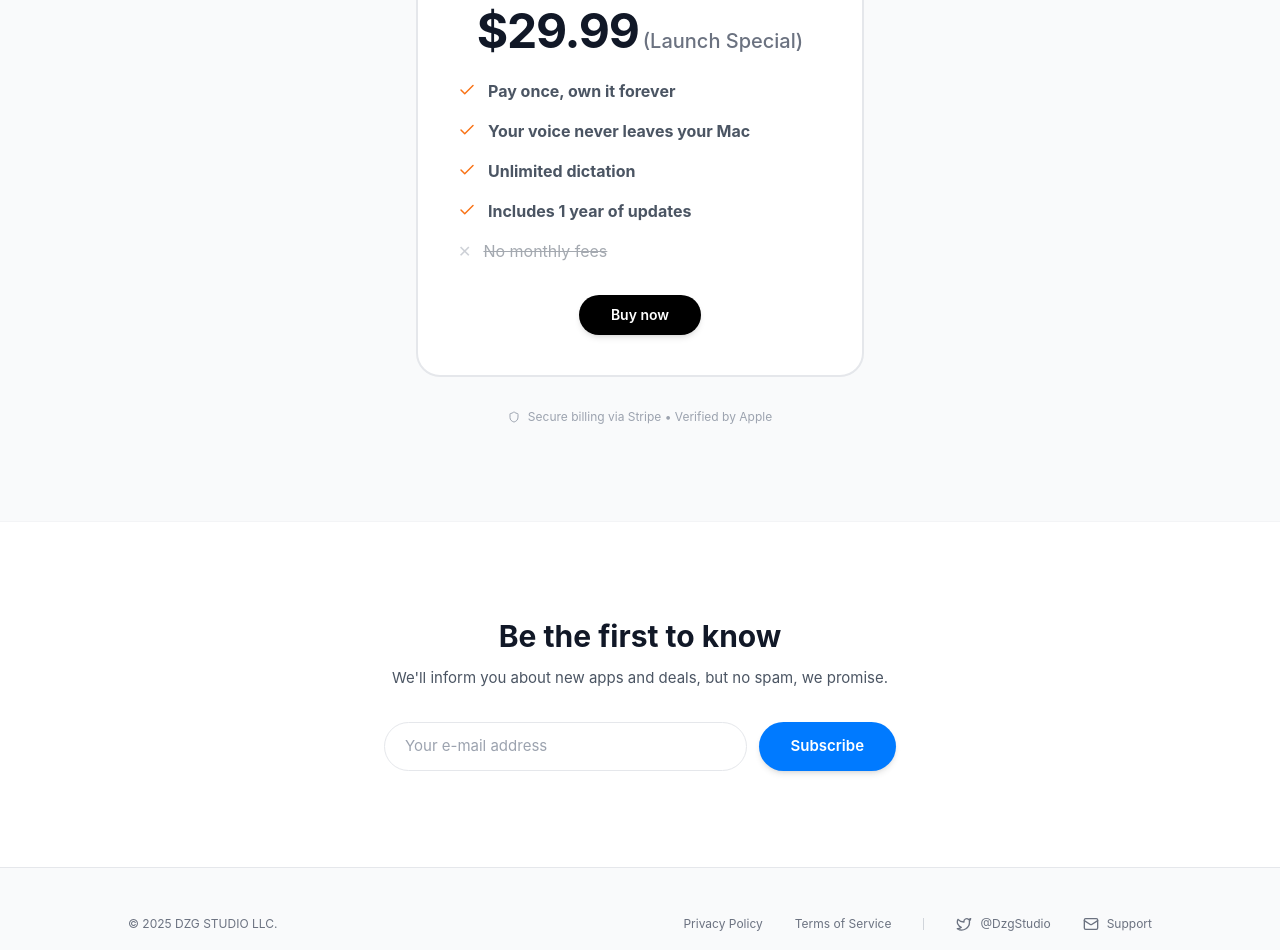
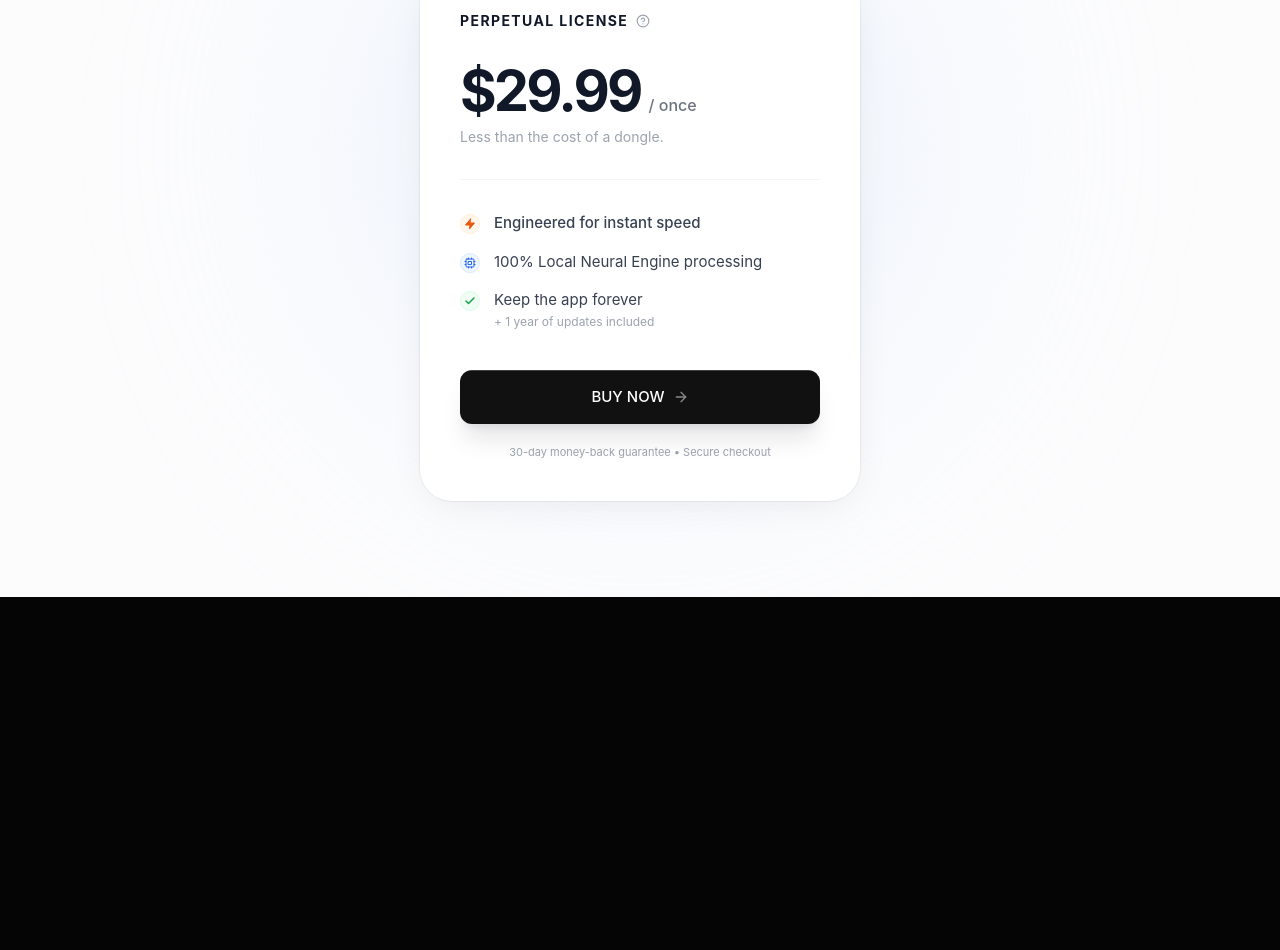
Before and after one commit to yg1112/ResoWebsite, a React (Vite) app: page / in a window 1280 px wide. Shown: the part 4702-5652 px from the top of the page. After the commit the page ends 5299 px from the top, so only its background shows below. Built offline with nearby package versions, Linux system fonts and the light colour scheme; the HTML template or start-up script is replaced by a standard one.

Commit message:
Update Footer.jsx

```diff
--- a/src/components/Footer.jsx
+++ b/src/components/Footer.jsx
@@ -1,162 +1,124 @@
-import React, { useState } from 'react';
-import { Twitter, Mail, CheckCircle2, Shield, Check } from 'lucide-react';
-import DownloadButton from './DownloadButton';
+import React from 'react';
+import { Check, Shield, Zap, Cpu, HelpCircle, ArrowRight } from 'lucide-react';
 
-// App Icon
-const AppIcon = ({ className }) => (
-  <svg viewBox="0 0 512 512" fill="none" xmlns="http://www.w3.org/2000/svg" className={className}>
-    <defs>
-      <linearGradient id="icon_grad_footer" x1="256" y1="0" x2="256" y2="512" gradientUnits="userSpaceOnUse">
-        <stop offset="0" stopColor="#FB923C"/>
-        <stop offset="1" stopColor="#EA580C"/>
-      </linearGradient>
-      <filter id="icon_shadow_footer" x="-20%" y="-20%" width="140%" height="140%">
-         <feDropShadow dx="0" dy="4" stdDeviation="6" floodColor="#000" floodOpacity="0.15"/>
-      </filter>
-    </defs>
-    <rect x="0" y="0" width="512" height="512" rx="110" fill="url(#icon_grad_footer)"/>
-    <rect x="8" y="8" width="496" height="496" rx="108" stroke="white" strokeOpacity="0.1" strokeWidth="8"/>
-    <g stroke="white" strokeWidth="42" strokeLinecap="round" strokeLinejoin="round" filter="url(#icon_shadow_footer)">
-      <path d="M352 190H160"/>
-      <path d="M210 130L150 190L210 250"/>
-      <path d="M160 322H352"/>
-      <path d="M302 262L362 322L302 382"/>
-    </g>
-  </svg>
-);
-
-const Footer = () => {
-  const [email, setEmail] = useState('');
-  const [subscribed, setSubscribed] = useState(false);
-
-  const handleSubscribe = async (e) => {
-    e.preventDefault();
-    if (!email) return;
-    const formBody = `email=${encodeURIComponent(email)}&userGroup=Newsletter`;
-    try {
-      const response = await fetch("https://app.loops.so/api/newsletter-form/cmjdjf56l00dd0izhwc34oz2l", {
-        method: "POST",
-        body: formBody,
-        headers: { "Content-Type": "application/x-www-form-urlencoded" },
-      });
-      if (response.ok) {
-        setSubscribed(true);
-        setEmail('');
-      } else {
-        alert("Something went wrong. Please try again.");
-      }
-    } catch (error) {
-      console.error("Error:", error);
-      alert("Something went wrong. Please try again.");
-    }
-  };
-
+const Pricing = () => {
   const handleBuy = () => {
     window.open('https://buy.stripe.com/7sY14m2FX9ps7jIcht6AM01', '_blank');
   };
 
   return (
-    <>
-      {/* PRICING SECTION */}
-      <section id="pricing" className="py-24 px-6 border-t border-gray-200 bg-gray-50 relative z-10 text-center">
-        <div className="max-w-[67.2rem] mx-auto">
-          <h2 className="text-4xl font-bold text-gray-900 mb-3">Simple, Transparent Pricing</h2>
-          <p className="text-gray-500 mb-12">Pay once, own forever</p>
+    <section id="pricing" className="relative py-24 px-6 overflow-hidden bg-gray-50/50 border-t border-gray-200">
+
+      {/* 背景装饰：模拟 M-Series 芯片的辉光 */}
+      <div className="absolute top-1/2 left-1/2 -translate-x-1/2 -translate-y-1/2 w-[600px] h-[600px] bg-blue-100/40 rounded-full blur-[120px] pointer-events-none" />
+
+      <div className="relative max-w-4xl mx-auto">
+
+        {/* 标题区域：主打“释放硬件潜能” */}
+        <div className="text-center mb-16 space-y-4">
+          <h2 className="text-4xl md:text-5xl font-bold text-gray-900 tracking-tight">
+            Put your Neural Engine to work.
+          </h2>
+          <p className="text-lg text-gray-500 max-w-2xl mx-auto leading-relaxed">
+            You invested in Apple Silicon. Now use it.
+            <br className="hidden md:block"/>
+            Get highly optimized, local intelligence that flies on your M-series chip.
+          </p>
+        </div>
 
         <div className="flex justify-center">
-            {/* Lifetime License */}
-            <div className="bg-white border-2 border-gray-200 rounded-3xl p-10 hover:border-orange-500 hover:shadow-lg transition-all relative max-w-md w-full">
-              <h3 className="text-2xl font-bold text-gray-900 mb-2">Lifetime License</h3>
-              <div className="flex items-baseline justify-center gap-1 my-6">
-                <span className="text-5xl font-bold text-gray-900 tracking-tight">$29.99</span>
-                <span className="text-gray-500 font-medium text-xl">(Launch Special)</span>
+
+          {/* PRICING CARD */}
+          <div className="relative group w-full max-w-[440px] bg-white rounded-[2rem] shadow-[0_8px_40px_-12px_rgba(0,0,0,0.1)] ring-1 ring-black/5 transition-transform duration-300 hover:-translate-y-1">
+
+            {/* 顶部高光条 */}
+            <div className="absolute inset-x-0 top-0 h-px bg-gradient-to-r from-transparent via-orange-400/40 to-transparent" />
+
+            <div className="p-8 md:p-10">
+
+              {/* Header: License Type */}
+              <div className="flex justify-between items-center mb-8">
+                <div className="flex items-center gap-2">
+                  <h3 className="text-sm font-bold text-gray-900 uppercase tracking-widest">
+                    Perpetual License
+                  </h3>
+                  {/* Tooltip hint regarding the CleanShot model */}
+                  <div className="group/tooltip relative">
+                    <HelpCircle size={14} className="text-gray-400 cursor-help" />
+                    <div className="absolute bottom-full left-1/2 -translate-x-1/2 mb-2 w-48 p-2 bg-gray-900 text-white text-[10px] rounded-lg opacity-0 group-hover/tooltip:opacity-100 transition-opacity pointer-events-none text-center">
+                      Own version 1.0 forever. Includes 1 year of updates. Renewal is optional.
                     </div>
-              <ul className="text-left space-y-4 mb-8 text-gray-600">
-                <li className="flex gap-3"><Check size={18} className="text-orange-500 flex-shrink-0 mt-0.5" /> <span><strong>Pay once, own it forever</strong></span></li>
-                <li className="flex gap-3"><Check size={18} className="text-orange-500 flex-shrink-0 mt-0.5" /> <span><strong>Your voice never leaves your Mac</strong></span></li>
-                <li className="flex gap-3"><Check size={18} className="text-orange-500 flex-shrink-0 mt-0.5" /> <span><strong>Unlimited dictation</strong></span></li>
-                <li className="flex gap-3"><Check size={18} className="text-orange-500 flex-shrink-0 mt-0.5" /> <span><strong>Includes 1 year of updates</strong></span></li>
-                <li className="flex gap-3 opacity-50"><span className="text-gray-400">✕</span> <span className="line-through">No monthly fees</span></li>
-              </ul>
-              <div className="flex justify-center">
-                <button
-                  onClick={handleBuy}
-                  className="px-8 py-2.5 bg-black text-white rounded-full font-semibold text-sm hover:bg-gray-800 transition-all shadow-md hover:shadow-lg"
-                >
-                  Buy now
-                </button>
                   </div>
                 </div>
               </div>
 
-          <p className="text-xs text-gray-400 mt-8 flex items-center justify-center gap-2">
-            <Shield size={12}/> Secure billing via Stripe • Verified by Apple
+              {/* Price */}
+              <div className="flex items-baseline gap-1 mb-2">
+                <span className="text-[3.5rem] leading-none font-bold text-gray-900 tracking-tighter">$29.99</span>
+                <span className="text-base text-gray-500 font-medium ml-1">/ once</span>
+              </div>
+              <p className="text-sm text-gray-400 mb-8">
+                Less than the cost of a dongle.
+              </p>
+
+              {/* Divider */}
+              <div className="h-px w-full bg-gray-100 mb-8" />
+
+              {/* Features List */}
+              <ul className="space-y-4 mb-10">
+                <li className="flex items-start gap-3.5">
+                  <div className="flex-shrink-0 w-5 h-5 rounded-full bg-orange-50 flex items-center justify-center mt-0.5 border border-orange-100">
+                    <Zap size={12} className="text-orange-600 fill-orange-600" />
+                  </div>
+                  <span className="text-gray-700 text-[15px] font-medium">
+                    Engineered for instant speed
+                  </span>
+                </li>
+
+                <li className="flex items-start gap-3.5">
+                  <div className="flex-shrink-0 w-5 h-5 rounded-full bg-blue-50 flex items-center justify-center mt-0.5 border border-blue-100">
+                    <Cpu size={12} className="text-blue-600" />
+                  </div>
+                  <span className="text-gray-700 text-[15px]">
+                    100% Local Neural Engine processing
+                  </span>
+                </li>
+
+                <li className="flex items-start gap-3.5">
+                  <div className="flex-shrink-0 w-5 h-5 rounded-full bg-green-50 flex items-center justify-center mt-0.5 border border-green-100">
+                    <Check size={12} className="text-green-600 stroke-[3]" />
+                  </div>
+                  <div className="flex flex-col">
+                    <span className="text-gray-700 text-[15px]">
+                      Keep the app forever
+                    </span>
+                    <span className="text-xs text-gray-400 mt-0.5">
+                      + 1 year of updates included
+                    </span>
+                  </div>
+                </li>
+              </ul>
+
+              {/* CTA Button */}
+              <button
+                onClick={handleBuy}
+                className="group relative w-full flex items-center justify-center gap-2 py-4 rounded-xl bg-[#111] text-white font-medium text-[15px] shadow-xl shadow-gray-900/10 hover:shadow-2xl hover:shadow-gray-900/20 hover:scale-[1.02] transition-all duration-200 overflow-hidden uppercase"
+              >
+                <div className="absolute inset-x-0 top-0 h-px bg-white/20" />
+                <span className="relative z-10 flex items-center gap-2">
+                  Buy Now <ArrowRight size={16} className="opacity-50 group-hover:translate-x-0.5 transition-transform"/>
+                </span>
+              </button>
+
+              <p className="text-[11px] text-gray-400 text-center mt-5">
+                30-day money-back guarantee • Secure checkout
               </p>
             </div>
-      </section>
-
-      {/* NEWSLETTER SECTION */}
-      <section className="py-24 px-6 bg-white border-t border-gray-100 relative z-10">
-        <div className="max-w-5xl mx-auto text-center">
-          <h2 className="text-3xl font-bold text-gray-900 mb-3">Be the first to know</h2>
-          <p className="text-gray-600 text-[15px] mb-8 leading-relaxed">
-            We'll inform you about new apps and deals, but no spam, we promise.
-          </p>
-
-          {subscribed ? (
-            <div className="flex flex-col items-center justify-center p-6 bg-green-50 rounded-2xl border border-green-100 animate-in fade-in zoom-in duration-300">
-              <div className="w-12 h-12 bg-green-100 rounded-full flex items-center justify-center mb-3">
-                <CheckCircle2 size={24} className="text-green-600" />
           </div>
-              <h3 className="text-xl font-bold text-gray-900">You're on the list!</h3>
-              <p className="text-gray-500">Thanks for subscribing.</p>
         </div>
-          ) : (
-            <form onSubmit={handleSubscribe} className="flex flex-col sm:flex-row gap-3 justify-center max-w-lg mx-auto">
-              <input
-                type="email"
-                required
-                placeholder="Your e-mail address"
-                value={email}
-                onChange={(e) => setEmail(e.target.value)}
-                className="flex-1 px-5 py-3 rounded-full border border-gray-200 bg-white focus:bg-white focus:ring-2 focus:ring-blue-500/20 focus:border-blue-500 outline-none transition-all placeholder:text-gray-400 text-[15px]"
-              />
-              <button
-                type="submit"
-                className="px-8 py-3 bg-[#007AFF] text-white font-semibold rounded-full hover:bg-[#0051D5] transition-all shadow-md hover:shadow-lg whitespace-nowrap text-[15px]"
-              >
-                Subscribe
-              </button>
-            </form>
-          )}
       </div>
     </section>
-
-      {/* FOOTER */}
-      <footer id="contact" className="py-12 px-6 border-t border-gray-200 bg-gray-50 text-xs text-gray-500 relative z-10">
-        <div className="max-w-5xl mx-auto flex flex-col md:flex-row justify-between items-start gap-8">
-          <div className="flex flex-col gap-6">
-            <div className="flex items-center">
-              <span>&copy; 2025 DZG STUDIO LLC.</span>
-            </div>
-          </div>
-          <div className="flex items-center gap-8">
-            <a href="/privacy.html" target="_blank" rel="noreferrer" className="hover:text-gray-900 transition-colors">Privacy Policy</a>
-            <a href="/terms.html" target="_blank" rel="noreferrer" className="hover:text-gray-900 transition-colors">Terms of Service</a>
-            <div className="w-px h-3 bg-gray-300"></div>
-            <a href="https://x.com/DzgStudio" target="_blank" rel="noreferrer" className="flex items-center gap-2 hover:text-gray-900 transition-colors">
-              <Twitter size={16} />
-              <span>@DzgStudio</span>
-            </a>
-            <a href="https://tally.so/r/obDo51" target="_blank" rel="noreferrer" className="flex items-center gap-2 hover:text-gray-900 transition-colors">
-              <Mail size={16} />
-              <span>Support</span>
-            </a>
-          </div>
-        </div>
-      </footer>
-    </>
   );
 };
 
-export default Footer;
+export default Pricing;
```
Lines whose indentation alone changed are shown as unchanged.
